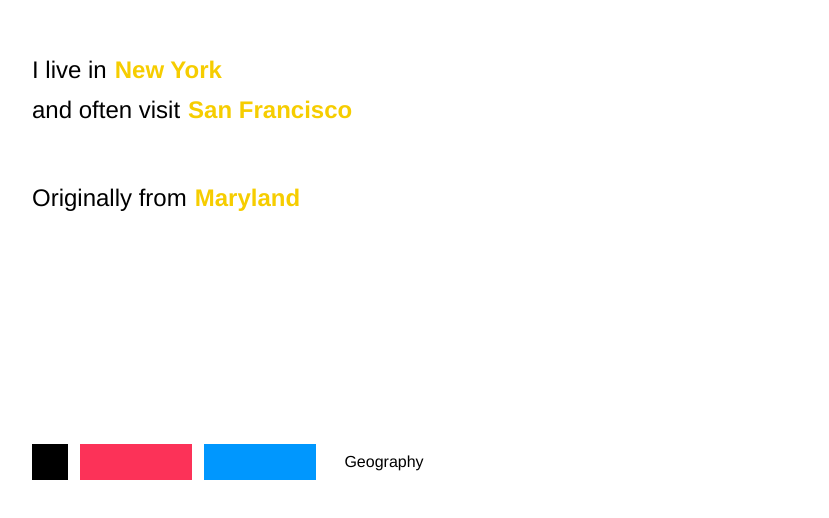
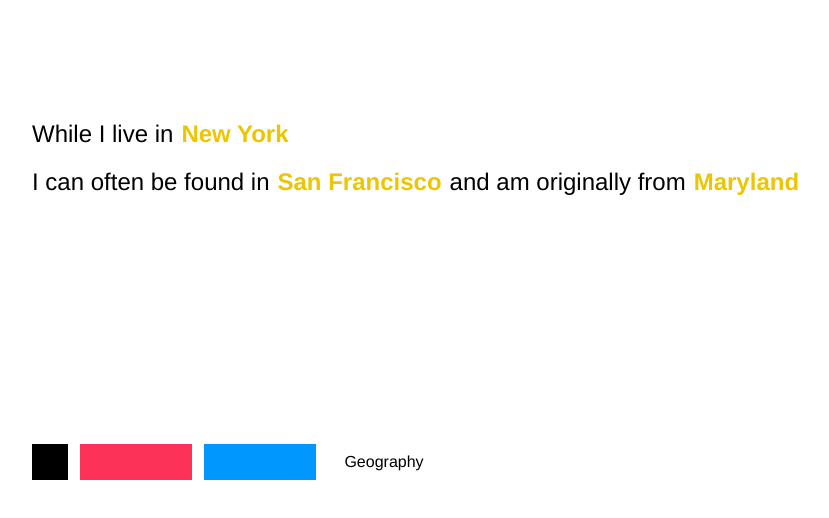
Before and after one commit to maayanalbert/malbert.space, a Next.js app: page /geography in a window 1280 px wide. Shown: the part 210-728 px from the top of the page, without its empty margins (80-909 px from the left). Built offline with nearby package versions, Linux system fonts and the light colour scheme.

Commit message:
Update spacing on contact and geography

```diff
--- a/src/components/HomeButton.tsx
+++ b/src/components/HomeButton.tsx
@@ -1,11 +1,11 @@
-import { routerPathToSpace } from "@/spacesHelpers"
+import { routerPathToPage } from "@/pageHelpers"
 import { HomeIcon } from "@heroicons/react/24/outline"
 import { useRouter } from "next/router"
 
 export function HomeButton() {
   const { route, push } = useRouter()
 
-  const curSpace = routerPathToSpace(route)
+  const curSpace = routerPathToPage(route)
 
   const onPress = () => {
     push("/")
--- a/src/components/NavButtons.tsx
+++ b/src/components/NavButtons.tsx
@@ -1,10 +1,10 @@
 import {
   Space,
-  getSpaceColor,
-  getSpaceName,
-  routerPathToSpace,
-  spaceToRouterPath,
-} from "@/spacesHelpers"
+  getPageColor,
+  getPageName,
+  routerPathToPage,
+  pageToRouterPath,
+} from "@/pageHelpers"
 import { HomeIcon } from "@heroicons/react/24/outline"
 import { useRouter } from "next/router"
 
@@ -24,7 +24,7 @@ export default function SpacesButtons() {
 export function HomeButton() {
   const { route, push } = useRouter()
 
-  const curSpace = routerPathToSpace(route)
+  const curSpace = routerPathToPage(route)
 
   const onPress = () => {
     push("/")
@@ -53,10 +53,10 @@ interface PageButtonProps {
 function PageButton({ space }: PageButtonProps) {
   const { route, push } = useRouter()
 
-  const curSpace = routerPathToSpace(route)
+  const curSpace = routerPathToPage(route)
 
   const onPress = () => {
-    push(spaceToRouterPath(space))
+    push(pageToRouterPath(space))
   }
   return (
     <div
@@ -69,13 +69,13 @@ function PageButton({ space }: PageButtonProps) {
           space === curSpace ? "w-0" : "w-full"
         }
            transition-all ease-out group-hover:w-0`}
-        style={{ backgroundColor: getSpaceColor(space) }}
+        style={{ backgroundColor: getPageColor(space) }}
       />
       <p // TODO: find out why this shows up as below the background color when it's not absolute
         className="top-0 h-full w-full"
         style={{ color: "black" }}
       >
-        {getSpaceName(space)}
+        {getPageName(space)}
       </p>
     </div>
   )
--- a/src/components/Section.tsx
+++ b/src/components/Section.tsx
@@ -1,4 +1,4 @@
-import { Space, getSpaceColor } from "@/spacesHelpers"
+import { Space as Page, getPageColor } from "@/pageHelpers"
 
 export type Row = Item[]
 
@@ -10,7 +10,7 @@ export type Item = {
 
 interface Props {
   rows: Row[]
-  space: Space
+  space: Page
 }
 
 export default function Section({ rows, space }: Props) {
@@ -24,7 +24,7 @@ export default function Section({ rows, space }: Props) {
         {rows.map((row, index) => (
           <div className="flex flex-col sm:gap-2 gap-1" key={index}>
             {row.map((item, index) => (
-              <Item key={index} item={item} space={space} />
+              <Item key={index} item={item} page={space} />
             ))}
           </div>
         ))}
@@ -35,11 +35,11 @@ export default function Section({ rows, space }: Props) {
 
 interface ItemProps {
   item: Item
-  space: Space
+  page: Page
 }
 
 // can't use curSpace because of animation related delays
-function Item({ item, space }: ItemProps) {
+export function Item({ item, page: space }: ItemProps) {
   const { first, second, link } = item
   return (
     <div className="flex sm:flex-row flex-col sm:gap-2 text-start">
@@ -48,7 +48,7 @@ function Item({ item, space }: ItemProps) {
         href={link}
         target="_blank"
         className="hover:underline font-bold"
-        style={{ color: getSpaceColor(space) }}
+        style={{ color: getPageColor(space) }}
       >
         {second}
       </a>
--- a/src/spacesHelpers.ts
+++ b/src/pageHelpers.ts
@@ -1,11 +1,11 @@
 export type Space = "ABOUT" | "GEOGRAPHY" | "CONTACT"
 
-export function getSpaceColor(type: Space) {
+export function getPageColor(type: Space) {
   switch (type) {
     case "ABOUT":
       return "rgb(252,50,88)"
     case "GEOGRAPHY":
-      return "#F6CD00"
+      return "#EDC500"
     case "CONTACT":
       return "rgb(0,151,254)"
     default:
@@ -13,7 +13,7 @@ export function getSpaceColor(type: Space) {
   }
 }
 
-export function getSpaceName(type: Space) {
+export function getPageName(type: Space) {
   switch (type) {
     case "ABOUT":
       return "About"
@@ -26,8 +26,8 @@ export function getSpaceName(type: Space) {
   }
 }
 
-export function spaceToRouterPath(space: Space) {
-  switch (space) {
+export function pageToRouterPath(page: Space) {
+  switch (page) {
     case "ABOUT":
       return "/about"
     case "GEOGRAPHY":
@@ -39,7 +39,7 @@ export function spaceToRouterPath(space: Space) {
   }
 }
 
-export function routerPathToSpace(path: string) {
+export function routerPathToPage(path: string) {
   switch (path) {
     case "/about":
       return "ABOUT"
--- a/src/pages/contact.tsx
+++ b/src/pages/contact.tsx
@@ -1,21 +1,25 @@
 import { useEffect } from "react"
 import SpacesButtons from "@/components/NavButtons"
-import Section, { Row } from "@/components/Section"
+import Section, { Item, Row } from "@/components/Section"
 
 export default function About() {
   useEffect(() => {
     document.title = "Maayan"
   }, [])
 
-  const content: Row[] = [
-    [
-      {
-        first: "Reachable at",
-        second: "maayan@eve.space",
-        link: "mailto:maayan@eve.space",
-      },
-    ],
-  ]
+  const reachMe = {
+    first: "You can reach me at",
+    second: "maayan@eve.space",
+    link: "mailto:maayan@eve.space",
+  }
 
-  return <Section rows={content} space={"CONTACT"} />
+  return (
+    <div
+      className={`absolute flex-col h-full w-full sm:p-28 p-8 flex items-start justify-start
+      h-[90%] sm:text-2xl text-lg text-center flex-col sm:mt-[92px]`}
+      style={{ top: 38 * 4 }}
+    >
+      <Item item={reachMe} page={"CONTACT"} />
+    </div>
+  )
 }
--- a/src/pages/geography.tsx
+++ b/src/pages/geography.tsx
@@ -1,33 +1,50 @@
 import { useEffect } from "react"
 import SpacesButtons from "@/components/NavButtons"
-import Section, { Row } from "@/components/Section"
+import Section, { Item, Row } from "@/components/Section"
 
 export default function About() {
   useEffect(() => {
     document.title = "Maayan"
   }, [])
 
-  const content: Row[] = [
-    [
-      {
-        first: "I live in",
+  const page = "GEOGRAPHY"
+
+  const NY: Item = {
+    first: "While I live in",
     second: "New York",
     link: "https://www.google.com/maps/place/Manhattan,+New+York,+NY/@40.7591622,-74.0516318,12z/data=!3m1!4b1!4m6!3m5!1s0x89c2588f046ee661:0xa0b3281fcecc08c!8m2!3d40.7830603!4d-73.9712488!16zL20vMGNjNTY?entry=ttu",
-      },
-      {
-        first: "and often visit",
+  }
+
+  const SF: Item = {
+    first: "I can often be found in",
     second: "San Francisco",
     link: "https://www.google.com/maps/place/Mission+District,+San+Francisco,+CA/@37.7516785,-122.4214165,13.85z/data=!4m6!3m5!1s0x808f7e3c5f803323:0x35800073de45189!8m2!3d37.7635614!4d-122.4173724!16zL20vMDJsbDdy?entry=ttu",
-      },
-    ],
-    [
-      {
-        first: "Originally from",
+  }
+
+  const MD: Item = {
+    first: "and am originally from",
     second: "Maryland",
     link: "https://www.google.com/maps/place/Bethesda,+MD/@38.9850764,-77.162964,12.73z/data=!4m6!3m5!1s0x89b7cbb76a24022d:0x26b279f76a2bcd0d!8m2!3d38.984652!4d-77.0947092!16zL20vMGJ4YnI?entry=ttu",
-      },
-    ],
-  ]
+  }
 
-  return <Section rows={content} space={"GEOGRAPHY"} />
+  return (
+    <div
+      className={`absolute flex-col h-full w-full sm:p-28 p-8 flex items-start justify-start
+      h-[90%] sm:text-2xl text-lg text-center flex-col sm:mt-[64px]`}
+      style={{ top: 38 * 4 }}
+    >
+      <div className="flex sm:flex-row flex-col sm:gap-2 gap-12 w-full justify-start">
+        <div className="flex flex-col sm:gap-4 gap-1">
+          <Item item={NY} page={page} />
+          <Item item={SF} page={page} />
+        </div>
+        <div className="flex flex-col sm:gap-4 gap-1">
+          <div className="opacity-0 cursor-default pointer-events-none">
+            <Item item={MD} page={page} />
+          </div>
+          <Item item={MD} page={page} />
+        </div>
+      </div>
+    </div>
+  )
 }
```
Lines whose indentation alone changed are shown as unchanged.
